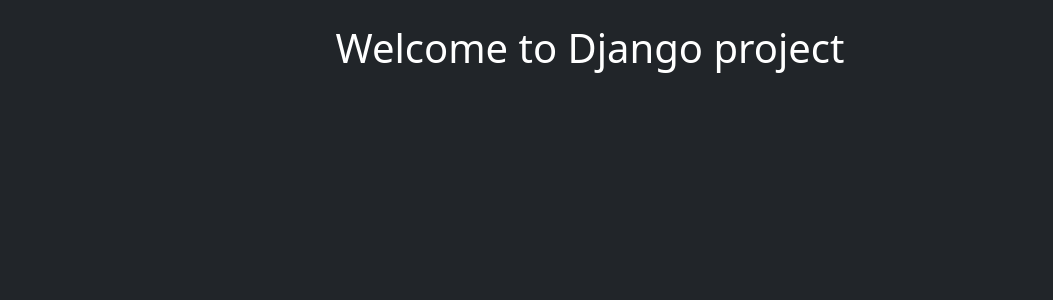
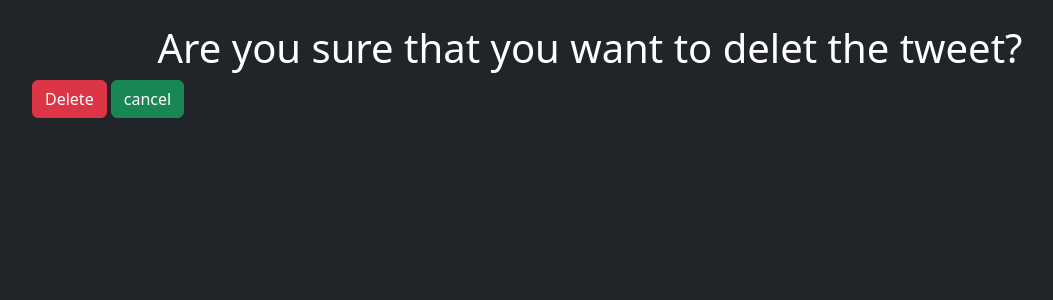
Before and after one commit to biswajeetyadavv/Tweet-fullStack-Project, a Django app: template tweetfullstack/tweet/templates/tweet_confirm_delete.html in a window 1280 px wide. Shown: the part 70-370 px from the top of the page, without its empty margins (50-1103 px from the left). Run offline with Django 5.2, Linux system fonts and the light colour scheme; the template is opened without the code that fills it, so the values that code supplies are empty.

Commit message:
feature add delete and cancel

```diff
--- a/tweetfullstack/tweet/templates/tweet_confirm_delete.html
+++ b/tweetfullstack/tweet/templates/tweet_confirm_delete.html
@@ -5,5 +5,11 @@ biswa in the index.html
 {% endblock %}
 
 {% block content %}
-<h1 class="text-center text-white mt-4">Welcome to Django project</h1>
+<h1 class="text-center text-white mt-4">Are you sure that you want to delet the tweet?</h1>
+
+<form method="post">
+    {% csrf_token %}
+    <button class="btn btn-danger">Delete</button>
+    <a class="btn btn-success" href="{% url 'tweet_list' %}">cancel</a>
+</form>
 {% endblock %}
--- a/tweetfullstack/tweet/views.py
+++ b/tweetfullstack/tweet/views.py
@@ -2,6 +2,7 @@ from django.shortcuts import render
 from .models import Tweet
 from .forms import TweetForm
 from django.shortcuts import get_object_or_404, redirect
+from django
 
 # Create your views here.
 def index(request):
```
Also changed, not shown: tweetfullstack/tweet/templates/tweet_form.html (+15 -0 lines), tweetfullstack/db.sqlite3, tweetfullstack/media/photos/Myphoto.jpg (added), tweetfullstack/media/photos/camera_B69mXuC.jpg (added), tweetfullstack/media/photos/presentation.jpg (added), tweetfullstack/media/photos/presentation.png.jpeg (added), tweetfullstack/media/photos/presentation_KeWQ1zb.jpg (added).
